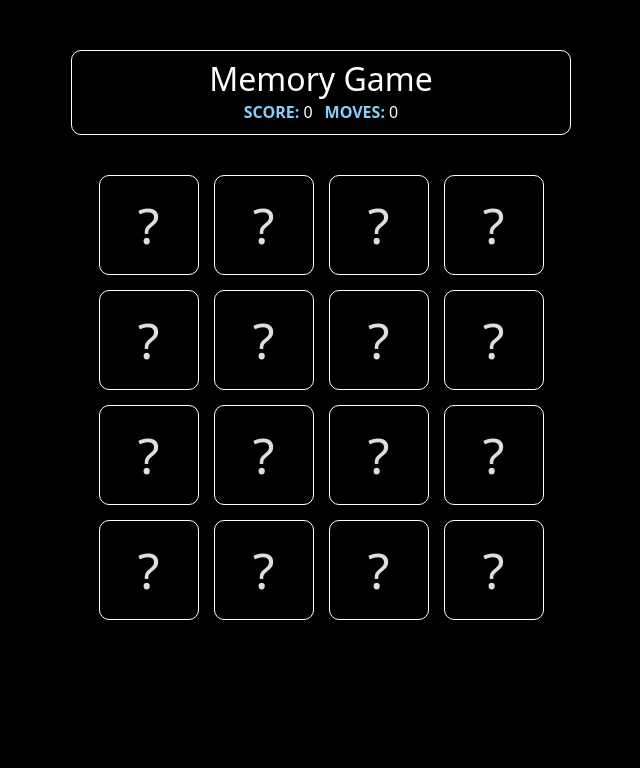
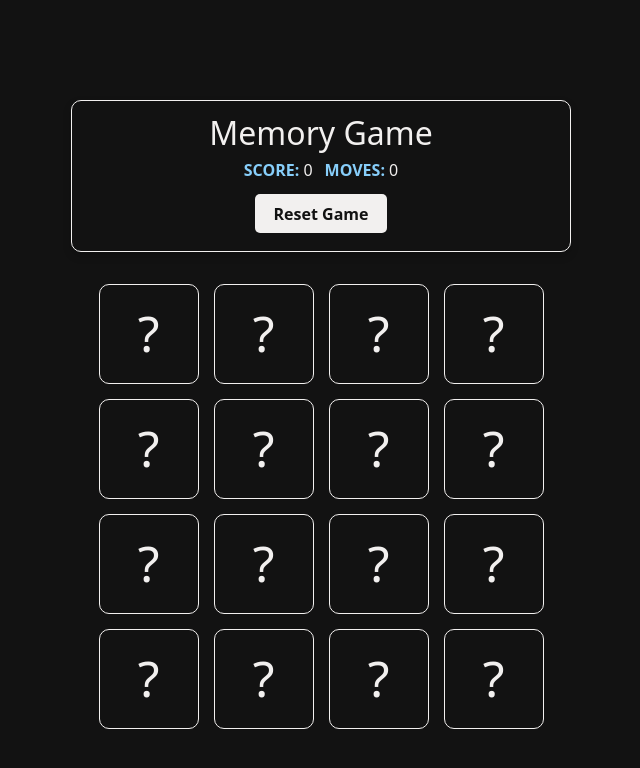
Before and after one commit to aanshkapadia/memory-game, a React (Vite) app: page / in a window 1280 px wide. Shown: the top 768 px of the page, without its empty margins (319-959 px from the left). Built offline with nearby package versions, Linux system fonts and the light colour scheme.

Commit message:
Add reset game functionality

```diff
--- a/src/App.jsx
+++ b/src/App.jsx
@@ -38,6 +38,10 @@ function App() {
     }));
 
     setCards(tempCards);
+    setFlippedCards([]);
+    setMatchedCards([]);
+    setScore(0);
+    setMoves(0);
   }
 
   // Calls initialize function once
@@ -111,8 +115,8 @@ function App() {
   // Render game UI
   return (
     <div className="app-container">
-      <GameHeader score={score} moves={moves} />
-      <div className="cards-grid-container mt-10">
+      <GameHeader score={score} moves={moves} resetGame={initializeGame} />
+      <div className="cards-grid-container mt-8">
         <div className="cards-grid grid justify-center">
           {cards.map((card) => (
             <Card key={card.id} card={card} handleCardClick={handleCardClick} />
--- a/src/components/GameHeader.jsx
+++ b/src/components/GameHeader.jsx
@@ -1,9 +1,9 @@
-export const GameHeader = ({ score, moves }) => {
+export const GameHeader = ({ score, moves, resetGame }) => {
     return (
         <div className="game-header-container flex justify-center">
             <div className="game-header">
-                <h1>Memory Game</h1>
-                <div className="stats flex justify-center gap-3 mt-1">
+                <h1 className="mt-1">Memory Game</h1>
+                <div className="stats flex justify-center gap-3 mt-2">
                     < div className="stats__stat-item" >
                         <span className="stat-item__stat-label">Score: </span>
                         <span className="stat-item__stat-value">{score}</span>
@@ -12,8 +12,9 @@ export const GameHeader = ({ score, moves }) => {
                         <span className="stat-item__stat-label">Moves: </span>
                         <span className="stat-item__stat-value">{moves}</span>
                     </div>
-                </div >
+                </div>
+                <button className="mt-3 mb-2" onClick={resetGame}> Reset Game</button>
             </div >
-        </div>
+        </div >
     );
 }
--- a/src/index.css
+++ b/src/index.css
@@ -1,4 +1,11 @@
 @import "tailwindcss";
+
+@theme {
+  --color-white: #F2F0EF;
+  --color-black: #121212;
+  --color-primary: lightskyblue;
+  --color-accent: lightskyblue;
+}
 
 :root {
   font-family: system-ui, Avenir, Helvetica, Arial, sans-serif;
@@ -6,8 +13,8 @@
   font-weight: 400;
 
   color-scheme: light dark;
-  color: rgba(255, 255, 255, 0.87);
-  background-color: #242424;
+  color: var(--color-white);
+  background-color: var(--color-black);
 
   font-synthesis: none;
   text-rendering: optimizeLegibility;
@@ -17,12 +24,12 @@
 
 a {
   font-weight: 500;
-  color: #646cff;
+  color: var(--color-accent);
   text-decoration: inherit;
 }
 
 a:hover {
-  color: #535bf2;
+  color: var(--color-accent);
 }
 
 h1 {
@@ -31,32 +38,25 @@ h1 {
 }
 
 button {
-  border-radius: 8px;
+  font-size: 1em;
+  font-weight: 600;
+  color: var(--color-black);
+  background-color: var(--color-white);
+  border-radius: 5px;
   border: 1px solid transparent;
-  padding: 0.6em 1.2em;
-  font-size: 1em;
-  font-weight: 500;
-  font-family: inherit;
-  background-color: #1a1a1a;
+  padding: 0.4em 1.1em;
   cursor: pointer;
-  transition: border-color 0.25s;
 }
 
 button:hover {
-  border-color: #646cff;
-}
-
-button:focus,
-button:focus-visible {
-  outline: 4px auto -webkit-focus-ring-color;
+  background-color: var(--color-accent);
 }
 
 /* APP STYLING */
-
 .app-container {
-  min-height: 850px;
-  background-color: black;
-  padding: 50px 25px;
+  /* min-height: 850px; */
+  background-color: var(--color-black);
+  padding: 100px 25px;
   text-align: center;
 }
 
@@ -65,9 +65,8 @@ button:focus-visible {
 }
 
 .game-header {
-  /* background-color: black; */
-  border: 1px solid white;
-  color: white;
+  border: 1px solid var(--color-white);
+  color: var(--color-white);
   width: 500px;
   padding: 10px 30px;
   border-radius: 10px;
@@ -92,7 +91,7 @@ button:focus-visible {
   align-items: center;
   width: 100px;
   height: 100px;
-  border: solid 1px white;
+  border: solid 1px var(--color-white);
   border-radius: 10px;
   cursor: pointer;
 
@@ -125,6 +124,6 @@ button:focus-visible {
 
 .stat-item__stat-label {
   text-transform: uppercase;
-  color: lightskyblue;
+  color: var(--color-primary);
   font-weight: bold;
 }
```
